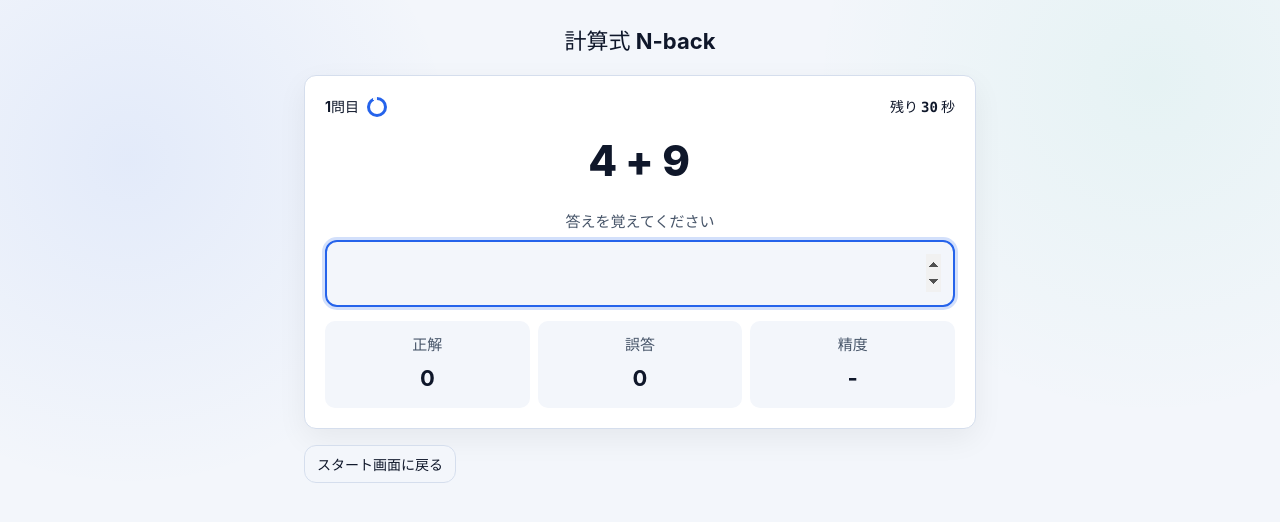
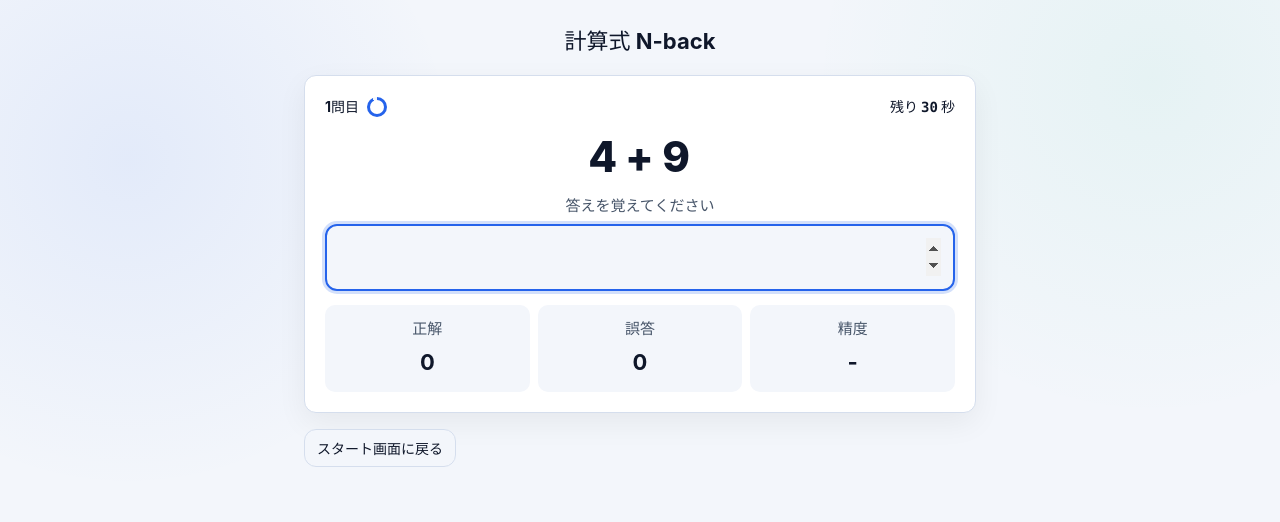
Before and after one commit to nao5151/arithmetic-n-back, a React (Vite) app: page / in a window 1280 px wide. Both pictures are taken after a click on the button "スタート". Shown: the top 522 px of the page. Built offline with nearby package versions, Linux system fonts and the light colour scheme.

Commit message:
マージンの調整とスクロールアニメーションの削除

```diff
--- a/src/App.css
+++ b/src/App.css
@@ -150,7 +150,7 @@
   gap: 12px;
   justify-content: space-between;
   font-size: 14px;
-  margin-bottom: 8px;
+  margin-bottom: 4px;
 }
 
 .timer {
@@ -221,7 +221,7 @@
 }
 
 .input-area {
-  margin-top: 16px;
+  margin-top: 4px;
   display: flex;
   flex-direction: column;
   gap: 6px;
--- a/src/components/Game.tsx
+++ b/src/components/Game.tsx
@@ -26,12 +26,6 @@ export const Game = () => {
     if (phase === 'warmup' || phase === 'play') {
       const id = window.setTimeout(() => {
         inputRef.current?.focus({ preventScroll: true });
-        window.requestAnimationFrame(() => {
-          panelRef.current?.scrollIntoView({
-            block: 'start',
-            behavior: 'smooth',
-          });
-        });
       }, 120);
       return () => window.clearTimeout(id);
     }
```
